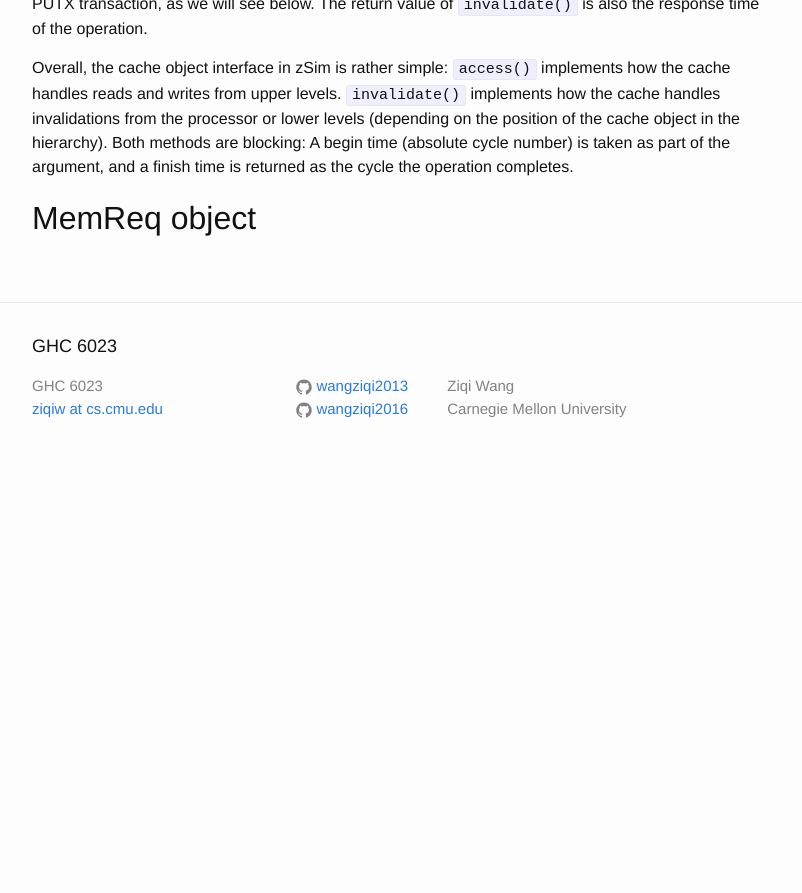
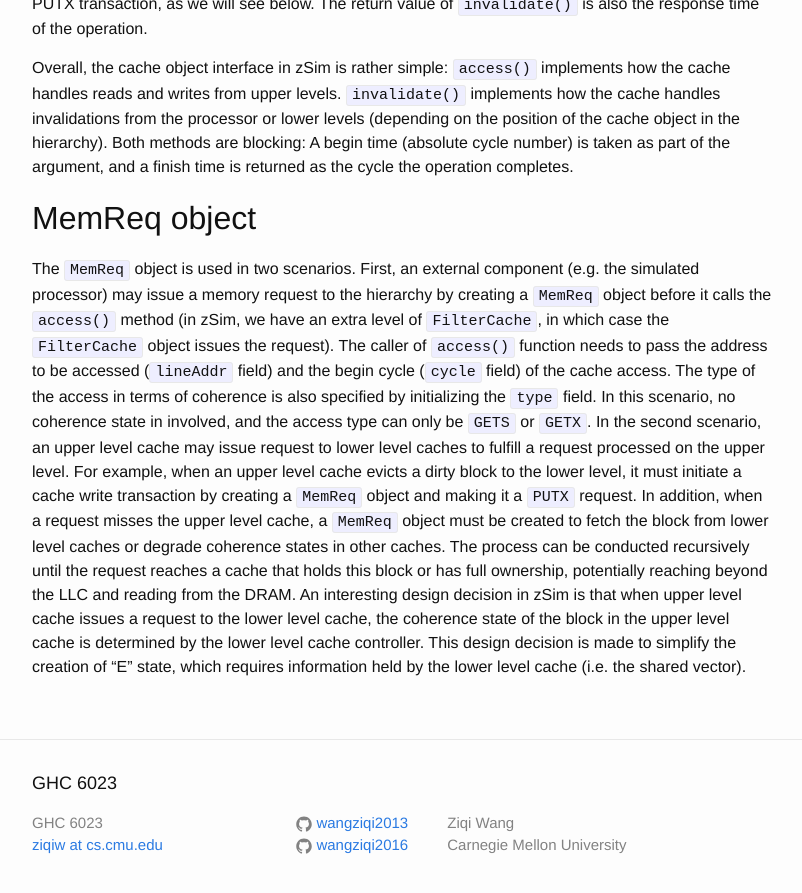
Before and after one commit to wangziqi2013/wangziqi2013.github.io, a Jekyll site: the page built from _posts/2019-12-24-understand-zsim-cc-sim.markdown, in a window 1280 px wide and 900 px high, scrolled down 1643 px. Shown: the top 893 px of the window, without its empty margins (238-1040 px from the left). Built offline with Jekyll 4.4.1, drawn with Linux system fonts in a browser that asks for light colours; before the commit the page ends 2123 px from its top, so only the background shows below that.

Commit message:
Adding MemReq

```diff
--- a/_posts/2019-12-24-understand-zsim-cc-sim.markdown
+++ b/_posts/2019-12-24-understand-zsim-cc-sim.markdown
@@ -65,3 +65,19 @@ writes from upper levels. `invalidate()` implements how the cache handles invali
 number) is taken as part of the argument, and a finish time is returned as the cycle the operation completes.
 
 ## MemReq object
+
+The `MemReq` object is used in two scenarios. First, an external component (e.g. the simulated processor) may issue a
+memory request to the hierarchy by creating a `MemReq` object before it calls the `access()` method (in zSim, we have an
+extra level of `FilterCache`, in which case the `FilterCache` object issues the request). The caller of `access()` function
+needs to pass the address to be accessed (`lineAddr` field) and the begin cycle (`cycle` field) of the cache access. The
+type of the access in terms of coherence is also specified by initializing the `type` field. In this scenario, no coherence
+state in involved, and the access type can only be `GETS` or `GETX`. In the second scenario, an upper level cache may
+issue request to lower level caches to fulfill a request processed on the upper level. For example, when an upper level
+cache evicts a dirty block to the lower level, it must initiate a cache write transaction by creating a `MemReq` object
+and making it a `PUTX` request. In addition, when a request misses the upper level cache, a `MemReq` object must be
+created to fetch the block from lower level caches or degrade coherence states in other caches. The process can be
+conducted recursively until the request reaches a cache that holds this block or has full ownership, potentially reaching
+beyond the LLC and reading from the DRAM. An interesting design decision in zSim is that when upper level cache issues
+a request to the lower level cache, the coherence state of the block in the upper level cache is determined by the
+lower level cache controller. This design decision is made to simplify the creation of "E" state, which requires information
+held by the lower level cache (i.e. the shared vector).
```
